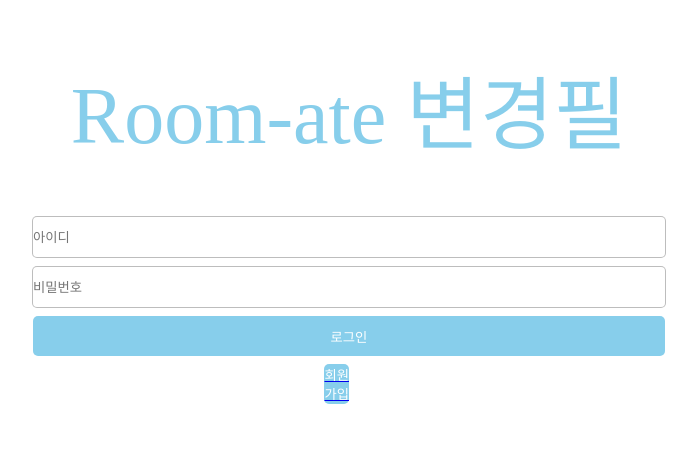
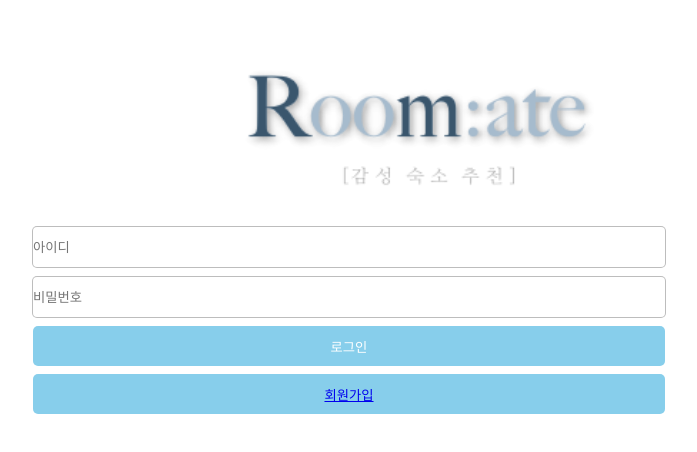
Before and after one commit to suzz-in/sukso_FRONT, a React (Create React App) app: page / in a window 1280 px wide. Shown: the top 452 px of the page, without its empty margins (291-988 px from the left). Built offline with nearby package versions, Linux system fonts and the light colour scheme.

Commit message:
css수정

```diff
--- a/src/components/Header.jsx
+++ b/src/components/Header.jsx
@@ -1,15 +1,26 @@
 import React from "react";
 import styled from "styled-components";
+import noname from "../noname.png"
+
 
 function Header() {
-  return <Headerdiv>Room-ate 변경필</Headerdiv>;
+  return (
+  //<Headerdiv>
+    <Stimg alt='img' src={noname}/>
+  //</Headerdiv>
+  )
 }
 
 export default Header;
 
-const Headerdiv = styled.div`
-  text-align: center;
-  margin: 50px;
-  font-size: 5rem;
-  color: #87ceeb;
-`;
+// const Headerdiv = styled.div`
+//   text-align: center;
+//   margin: 50px;
+//   font-size: 5rem;
+//   color: #87ceeb;
+// `;
+const Stimg = styled.img`
+width: 500px;
+margin: auto;
+padding-left: 450px;
+`
--- a/src/components/Login.jsx
+++ b/src/components/Login.jsx
@@ -88,9 +88,9 @@ const Login = () => {
         <LoginButton type="submit" onClick={sendRequestLogin}>
           로그인
         </LoginButton>
-        <Link to="/signup">
-          <LoginButton>회원가입</LoginButton>
-        </Link>
+
+          <LoginButton><Link to="/signup">회원가입</Link></LoginButton>
+
       </LoginContainer>
     </div>
   );
```
Also changed, not shown: src/noname.png (added).
